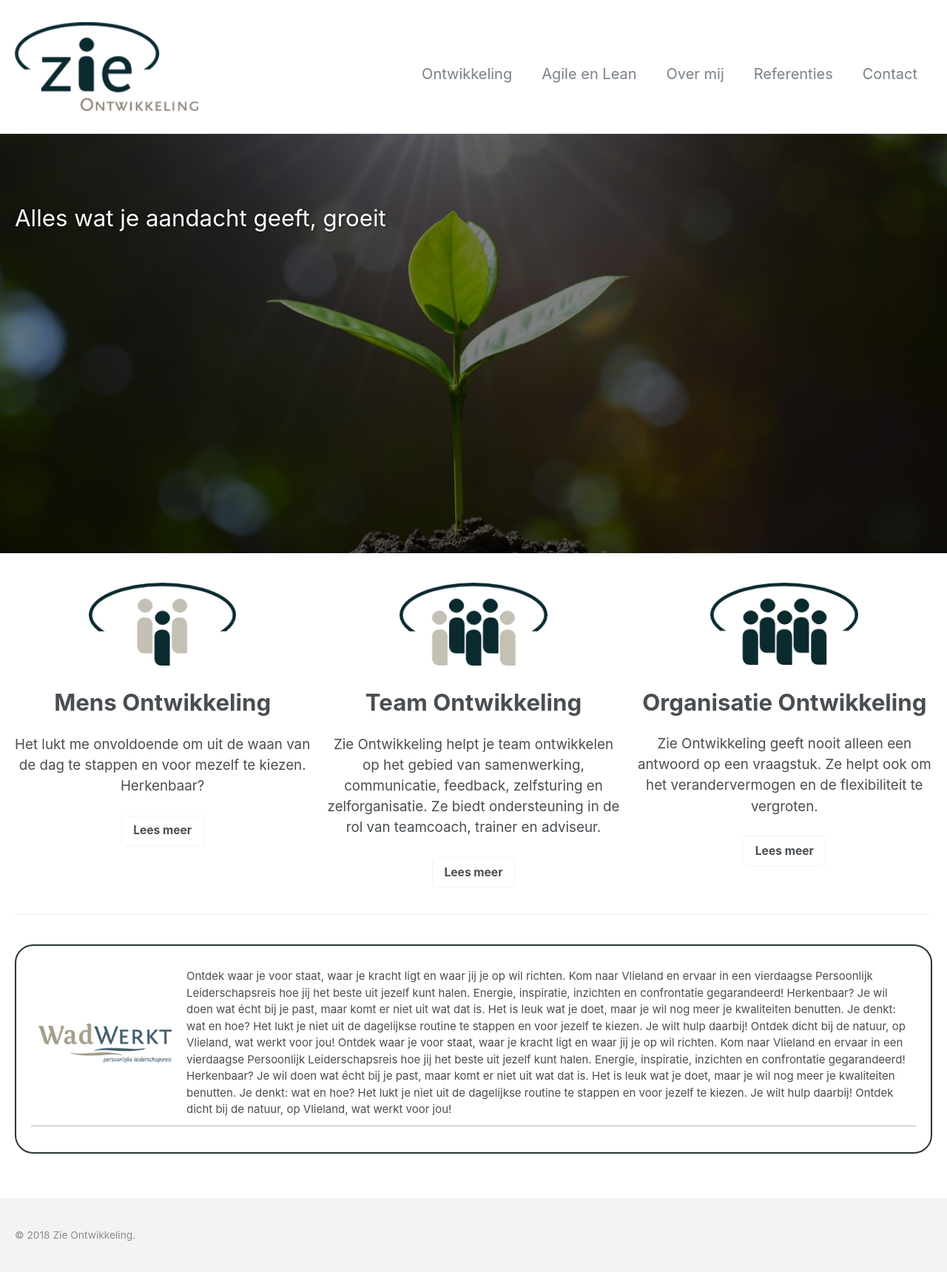
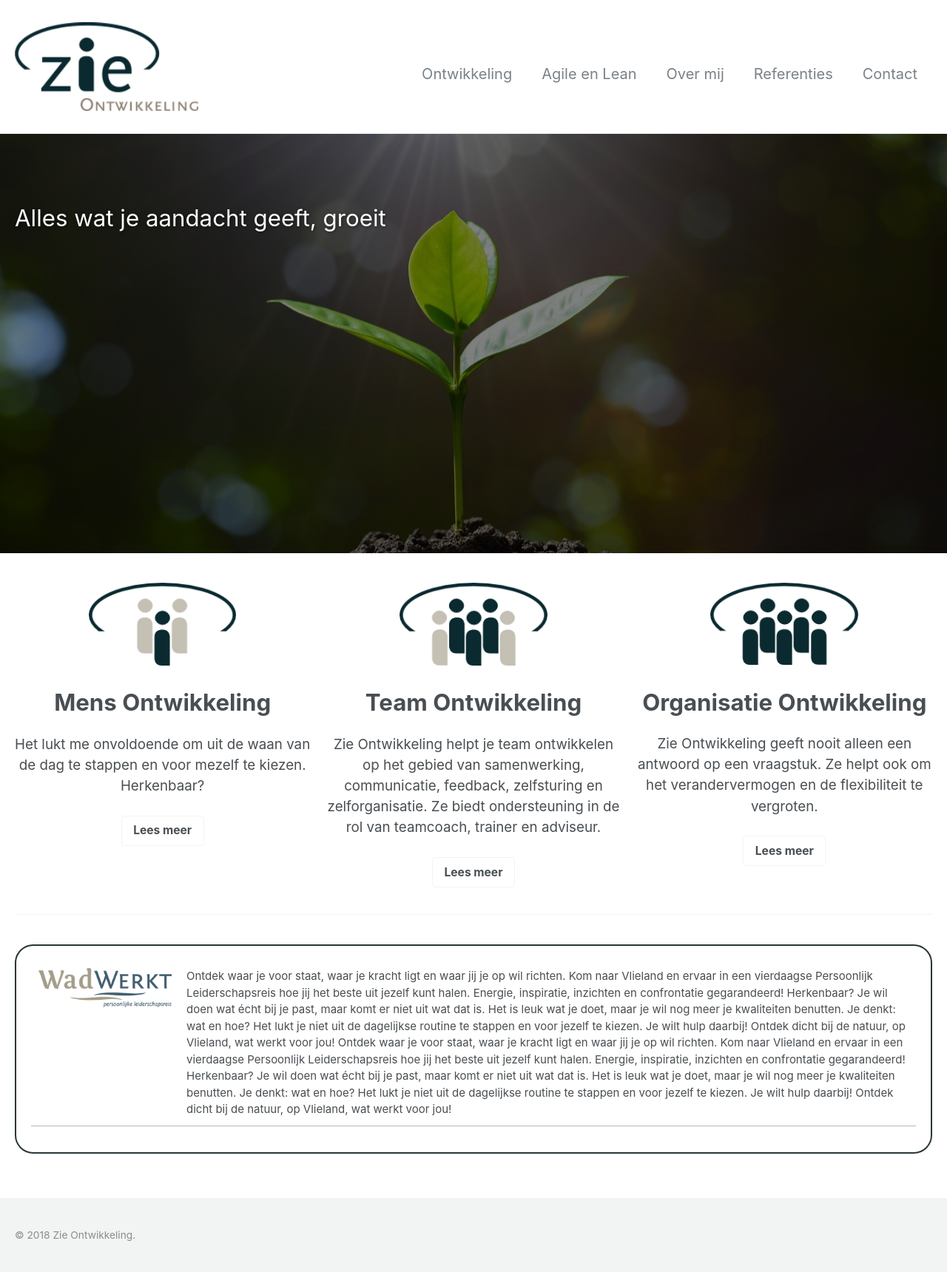
Before and after one commit to twinmum1/zie-ontwikkeling, a Jekyll site: the page built from _pages/proef.md, in a window 1280 px wide. Shown: the whole page at 74% size. Built offline with Jekyll 4.4.1, drawn with Linux system fonts in a browser that asks for light colours.

Commit message:
Update proef.md

```diff
--- a/_pages/proef.md
+++ b/_pages/proef.md
@@ -47,7 +47,7 @@
 <div style="border-radius: 25px; border: 2px solid #293638; padding: 20px; display: table;">
 <table style="width:100%">
   <tr>
-    <td style="width: 200px; padding: 10px;"><a href="http://www.wad-werkt.nl"><img width="200" height="58" src="https://twinmum1.github.io/zie-ontwikkeling/assets/images/wadwerkt-logo-colour.png" alt="wad-werkt.nl"/></a></td>
+    <td style="width: 200px; vertical-align: top; padding: 10px;"><a href="http://www.wad-werkt.nl"><img width="200" height="58" src="https://twinmum1.github.io/zie-ontwikkeling/assets/images/wadwerkt-logo-colour.png" alt="wad-werkt.nl"/></a></td>
     <td style="width: auto; padding: 10px;">Ontdek waar je voor staat, waar je kracht ligt en waar jij je op wil richten. Kom naar Vlieland en ervaar in een vierdaagse Persoonlijk Leiderschapsreis hoe jij het beste uit jezelf kunt halen. Energie, inspiratie, inzichten en confrontatie gegarandeerd!
 Herkenbaar?
 Je wil doen wat écht bij je past, maar komt er niet uit wat dat is.
```
